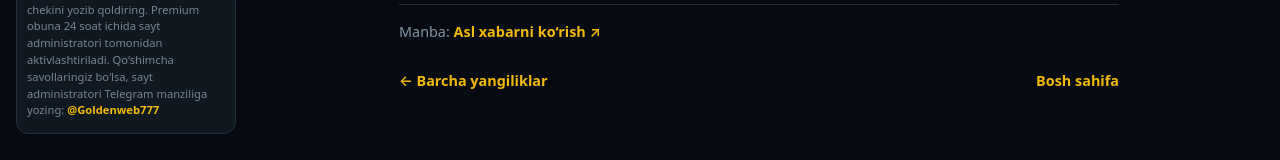
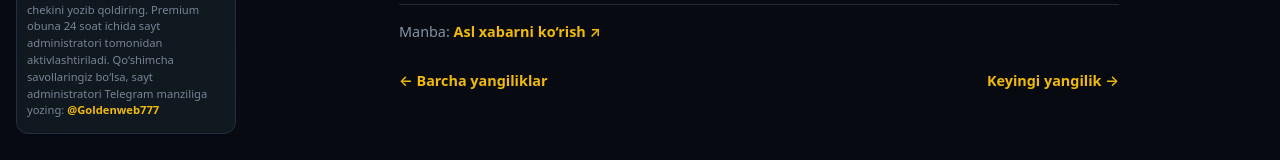
Before and after one commit to Sharofbek84/crypto-news-uz, a Next.js app: page /yangiliklar/atom-near-cosmos-usdc-migratsiya-14-sent in a window 1280 px wide. Shown: the part 1068-1228 px from the top of the page. Built offline with nearby package versions, Linux system fonts and the light colour scheme; no server answers.

Commit message:
Article footer: Keyingi yangilik instead of Bosh sahifa

```diff
--- a/app/yangiliklar/[slug]/page.tsx
+++ b/app/yangiliklar/[slug]/page.tsx
@@ -50,6 +50,12 @@ export default function YangilikDetailPage({ params }: { params: { slug: string
   const item = getNewsBySlug(params.slug)
   if (!item) notFound()
 
+  const all = getAllFreshNews()
+  const idx = all.findIndex((n) => n.slug === item.slug)
+  // Ro'yxat eng yangidan: keyingi = biroz eskiroq (idx + 1); oxirgisida birinchiga qaytadi
+  const nextItem =
+    idx >= 0 && all.length > 1 ? all[(idx + 1) % all.length] : null
+
   const paragraphs = (item.body || item.summary || '').split('\n\n').filter(Boolean)
 
   return (
@@ -101,7 +107,11 @@ export default function YangilikDetailPage({ params }: { params: { slug: string
 
               <div className="articleNav">
                 <Link href="/yangiliklar">← Barcha yangiliklar</Link>
-                <Link href="/">Bosh sahifa</Link>
+                {nextItem ? (
+                  <Link href={`/yangiliklar/${nextItem.slug}`}>Keyingi yangilik →</Link>
+                ) : (
+                  <Link href="/yangiliklar">Keyingi yangilik →</Link>
+                )}
               </div>
             </article>
           </div>
```
